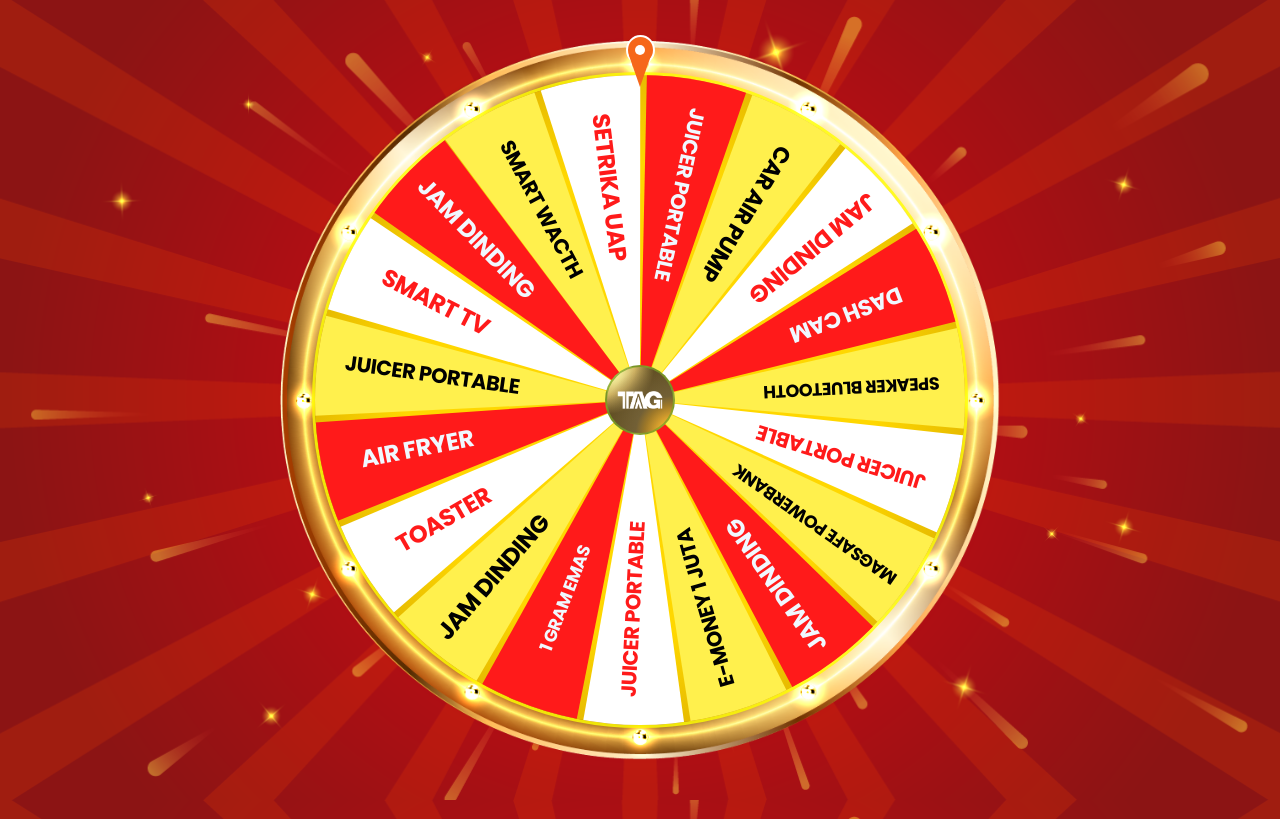
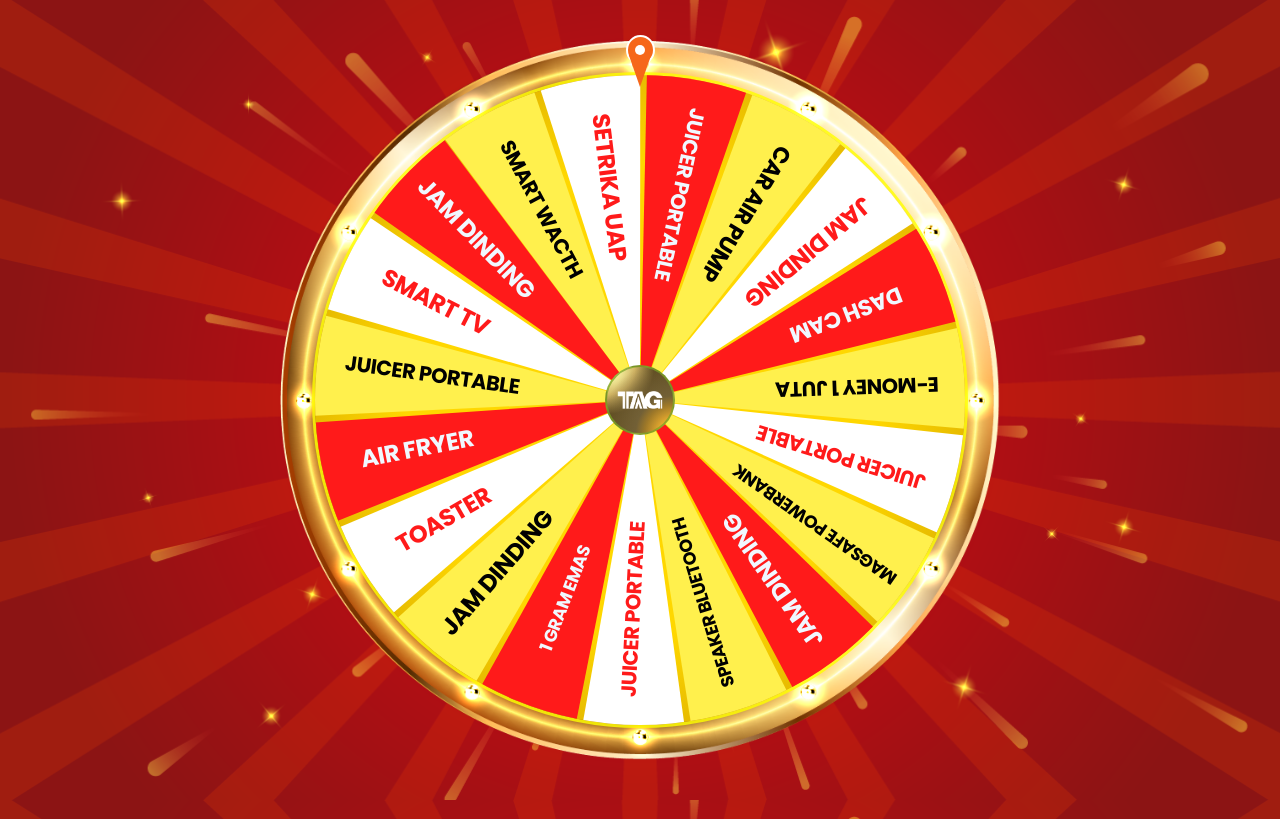
Before and after one commit to Syailendra01/TAGspinner.github.io, a plain HTML site: page index.html in a window 1280 px wide. Drawn offline with Linux system fonts and the light colour scheme; some packages are replaced by stand-ins of ours; a script that the page names is missing.

Commit message:
Data Success

```diff
--- a/index.html
+++ b/index.html
@@ -63,7 +63,7 @@
               color: rgb(255, 26, 26);
               font-size: 1.5em;
               padding-top: 10px;
-              padding-left: 0;
+              padding-left: 12px;
             "
             >Jam Dinding</span
           >
@@ -83,12 +83,12 @@
           <span
             style="
               color: #010101;
-              font-size: 1.1em;
-              transform: rotate(44deg);
+
+              font-size: 1.3em;
               padding-top: 10px;
-              padding-left: 35px;
+              padding-left: 25px;
             "
-            >Speaker Bluetooth</span
+            >E-money 1 Juta</span
           >
         </div>
         <div class="number" style="--i: 8; --clr: rgb(255, 255, 255)">
@@ -120,7 +120,7 @@
               color: aliceblue;
               font-size: 1.5em;
               padding-top: 10px;
-              padding-left: 0;
+              padding-left: 12px;
             "
             >Jam Dinding</span
           >
@@ -129,11 +129,12 @@
           <span
             style="
               color: #010101;
-              font-size: 1.3em;
+              font-size: 1.1em;
+              transform: rotate(44deg);
               padding-top: 10px;
-              padding-left: 25px;
+              padding-left: 35px;
             "
-            >E-Money 1 Juta</span
+            >Speaker Bluetooth</span
           >
         </div>
         <div class="number" style="--i: 12; --clr: rgb(255, 255, 255)">
@@ -165,7 +166,7 @@
               color: #010101;
               font-size: 1.5em;
               padding-top: 10px;
-              padding-left: 0;
+              padding-left: 12px;
             "
             >Jam Dinding</span
           >
@@ -220,7 +221,7 @@
               color: aliceblue;
               font-size: 1.5em;
               padding-top: 10px;
-              padding-left: 0;
+              padding-left: 12;
             "
             >Jam Dinding</span
           >
--- a/script.js
+++ b/script.js
@@ -59,8 +59,8 @@ function Roullet() {
           SelectedPicture = "./image/Juicer Portabel.jpg";
           break;
         case value > 189 && value <= 208:
-          SelectedItem = "E-Money 1 Juta";
-          SelectedPicture = "./image/E-money.jpg";
+          SelectedItem = "Speaker Bluetooth";
+          SelectedPicture = "./image/Speaker Bluetooth.jpg";
           break;
         case value > 208 && value <= 226:
           SelectedItem = "Jam Dinding";
@@ -75,8 +75,8 @@ function Roullet() {
           SelectedPicture = "./image/Juicer Portabel.jpg";
           break;
         case value > 265 && value <= 283:
-          SelectedItem = "Speaker Bluetooth";
-          SelectedPicture = "./image/Speaker Bluetooth.jpg";
+          SelectedItem = "E-Money 1 Juta";
+          SelectedPicture = "./image/E-money.jpg";
           break;
         case value > 283 && value <= 301:
           SelectedItem = "Dash Cam";
@@ -108,6 +108,6 @@ function Roullet() {
         confirmButtonColor: "#ff3f3f",
         background: "#fff url(./assets/Yuhuu.gif)",
       });
-    }, 6000);
+    }, 5500);
   }
 }
```
